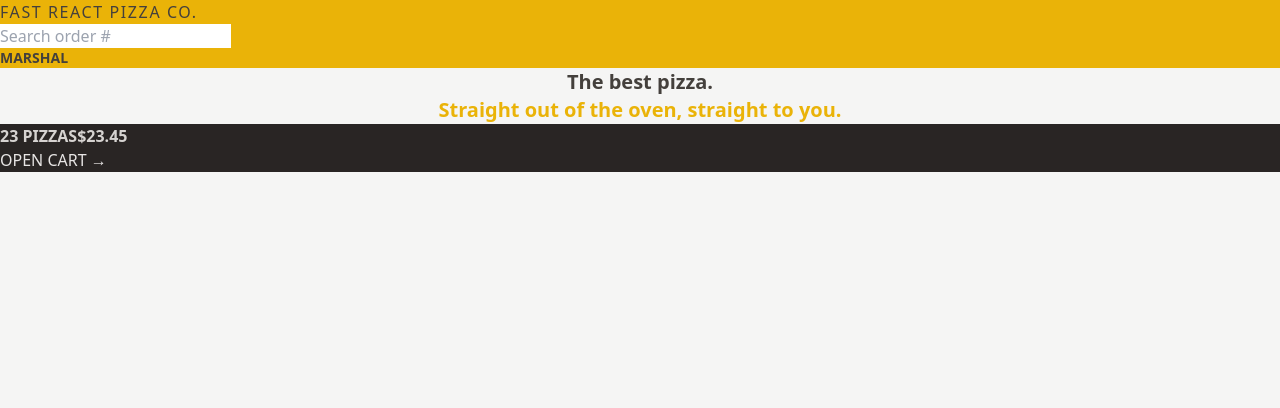
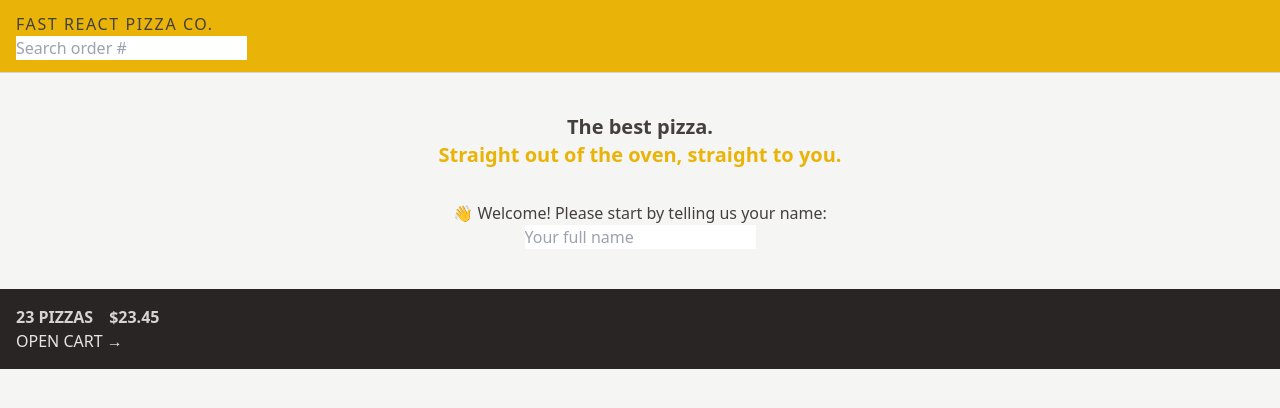
Before and after one commit to marshalmori/fast-react-pizza, a React (Vite) app: page / in a window 1280 px wide. Shown: the top 408 px of the page. Built offline with nearby package versions, Linux system fonts and the light colour scheme.

Commit message:
Box Model: Spacing, borders and display

```diff
--- a/src/features/cart/CartOverview.jsx
+++ b/src/features/cart/CartOverview.jsx
@@ -2,8 +2,8 @@
 
 function CartOverview() {
   return (
-    <div className="bg-stone-800 text-stone-200 uppercase">
-      <p className="text-stone-300 font-semibold">
+    <div className="bg-stone-800 p-4 text-stone-200 uppercase">
+      <p className="space-x-4 text-stone-300 font-semibold">
         <span>23 pizzas</span>
         <span>$23.45</span>
       </p>
--- a/src/features/user/Username.jsx
+++ b/src/features/user/Username.jsx
@@ -1,5 +1,5 @@
 const Username = () => {
-  return <div className="text-sm font-semibold">Marshal</div>;
+  return <div className="hidden text-sm font-semibold">Marshal</div>;
 };
 
 export default Username;
--- a/src/ui/Header.jsx
+++ b/src/ui/Header.jsx
@@ -4,11 +4,13 @@
 
 const Header = () => {
   return (
-    <header className="bg-yellow-500 uppercase">
-      <Link to="/" className="tracking-widest">Fast React Pizza Co.</Link>
+    <header className="border-b border-stone-300 bg-yellow-500 uppercase px-4 py-3 ">
+      <Link to="/" className="tracking-widest">
+        Fast React Pizza Co.
+      </Link>
 
       <SearchOrder />
-      <Username/>
+      <Username />
     </header>
   );
 };
--- a/src/ui/Home.jsx
+++ b/src/ui/Home.jsx
@@ -1,14 +1,17 @@
+import CreateUser from "../features/user/CreateUser";
+
 function Home() {
   return (
-    <div>
-      <h1 className="text-xl font-semibold text-center">
+    <div className="my-10 text-center">
+      <h1 className="mb-8 text-xl font-semibold">
         The best pizza.
         <br />
         <span className="text-yellow-500">
-
-        Straight out of the oven, straight to you.
+          Straight out of the oven, straight to you.
         </span>
       </h1>
+
+      <CreateUser />
     </div>
   );
 }
```
